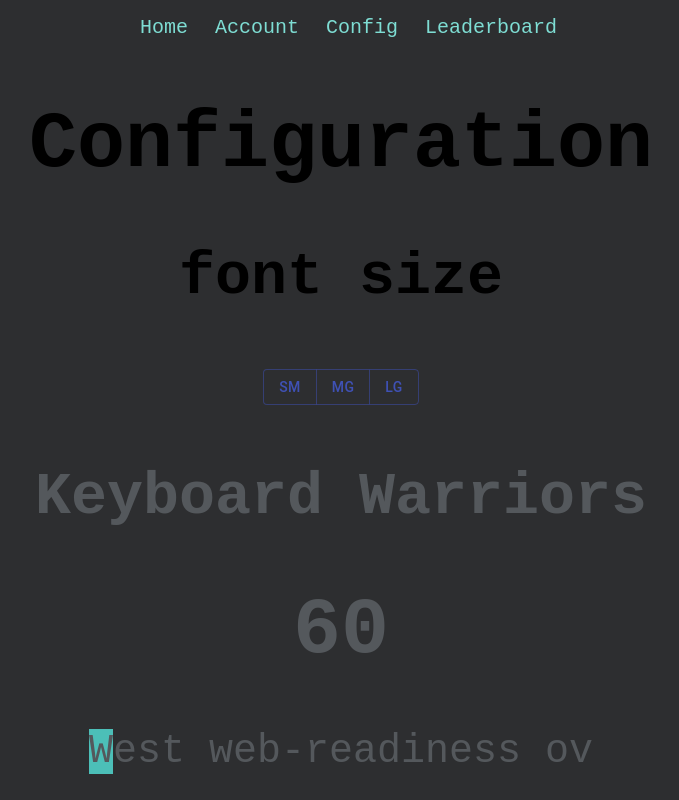
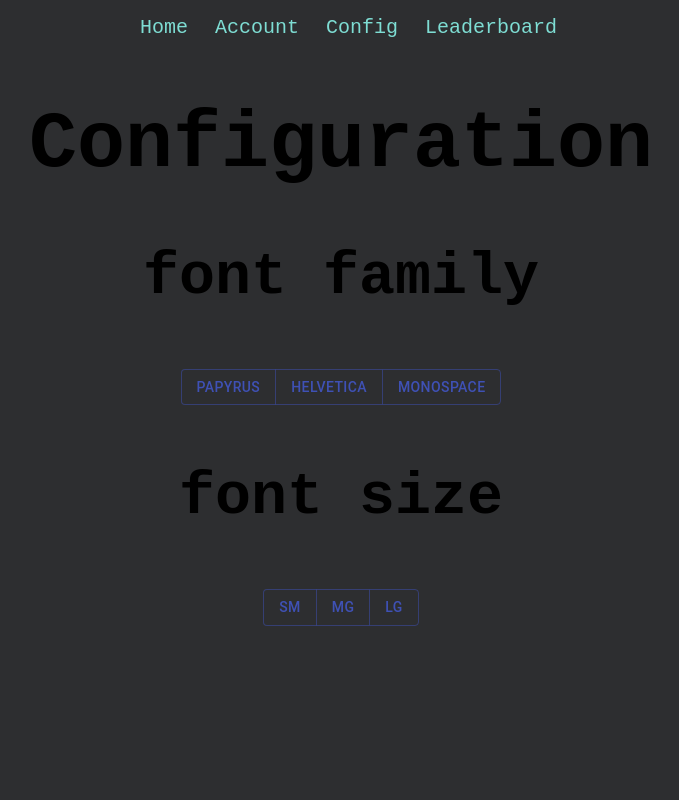
Before and after one commit to goofygoobers/a-dull-boy-types, a React (Create React App) app: page /config in a window 1280 px wide. Shown: the whole page, without its empty margins (299-978 px from the left). Built offline with nearby package versions, Linux system fonts and the light colour scheme.

Commit message:
added feat to change font of applicatoin in config page

```diff
--- /dev/null
+++ b/src/components/fontFamilyButton/fontFamilyButton.component.jsx
@@ -0,0 +1,33 @@
+import React, { useContext } from 'react';
+import Button from '@material-ui/core/Button';
+import ButtonGroup from '@material-ui/core/ButtonGroup';
+import { makeStyles } from '@material-ui/core/styles';
+import { FontFamilyContext } from '../../context/fontFamilyContext';
+
+const useStyles = makeStyles((theme) => ({
+  root: {
+    display: 'flex',
+    flexDirection: 'column',
+    alignItems: 'center',
+    '& > *': {
+      margin: theme.spacing(1),
+    },
+  },
+}));
+
+export const FontFamilyButton = () => {
+
+  const [theme, setTheme] = useContext(FontFamilyContext); //eslint-disable-line no-unused-vars
+
+  const classes = useStyles();
+
+  return (
+    <div className={classes.root}>
+      <ButtonGroup color="primary" aria-label="outlined primary button group">
+        <Button onClick={() => setTheme('papyrus')}>Papyrus</Button>
+        <Button onClick={() => setTheme('helvetica')}>Helvetica</Button>
+        <Button onClick={() => setTheme('monospace')}>Monospace</Button>
+      </ButtonGroup>
+    </div>
+  )
+}
--- /dev/null
+++ b/src/context/fontFamilyContext.jsx
@@ -0,0 +1,13 @@
+import React, { createContext, useState } from 'react';
+
+export const FontFamilyContext = createContext();
+
+export const FontFamilyProvider = props => {
+  const [fontFamily, setFontFamily] = useState('monospace')
+
+  return(
+    <FontFamilyContext.Provider value={[fontFamily, setFontFamily]}>
+      {props.children}
+    </FontFamilyContext.Provider>
+  )
+}
--- a/src/pages/config/configpage.component.jsx
+++ b/src/pages/config/configpage.component.jsx
@@ -1,13 +1,17 @@
 import React from 'react';
 import { FontSizeButton } from '../../components/fontSizeButton/fontSizeButton.component';
+import { FontFamilyButton } from '../../components/fontFamilyButton/fontFamilyButton.component';
 
 function ConfigPage(){
 
   return(
     <div>
       <h1>Configuration</h1>
+      <h2> font family</h2>
+      <FontFamilyButton />
       <h2>font size</h2>
       <FontSizeButton/>
+
     </div>
   )
 }
--- a/src/pages/homepage/homepage.component.jsx
+++ b/src/pages/homepage/homepage.component.jsx
@@ -11,9 +11,11 @@ import { InitialModeContext } from '../../context/initialModeContext';
 import { WpmContext } from '../../context/wpmContext';
 import { AccuracyContext } from '../../context/accuracyContext';
 import { FontSizeContext } from '../../context/fontSizeContext';
+import { FontFamilyContext } from '../../context/fontFamilyContext';
 import TimeButton from '../../components/timeButton/timeButton.component';
 import { ResultModal } from '../../components/modal/resultModal.component';
 import { StyledCharacter } from '../../pages/homepage/homepage.styled';
+
 
 function HomePage() {
 
@@ -25,6 +27,9 @@ function HomePage() {
 
   //font size context
   const [fontSize, setFontSize] = useContext(FontSizeContext); //eslint-disable-line no-unused-vars
+
+  //family font
+  const [fontFamily, setFontFamily] = useContext(FontFamilyContext); //eslint-disable-line no-unused-vars
 
   const [isStarted, setIsStarted] = useContext(InitialModeContext); //eslint-disable-line no-unused-vars
 
@@ -149,7 +154,7 @@ function HomePage() {
 
   return (
     <div className="App">
-      <StyledCharacter fontSize={fontSize}>
+      <StyledCharacter fontFamily ={fontFamily} fontSize={fontSize}>
         <h2>{state.title}</h2>
         <Timer />
         <span className="Character-out">
--- a/src/pages/homepage/homepage.styled.jsx
+++ b/src/pages/homepage/homepage.styled.jsx
@@ -10,7 +10,11 @@ export const StyledLink = styled(Link)`
 export const StyledCharacter = styled.div`
   color: #54585c;
   background-color: #2d2e30;;
-  font-family: monospace;
+  font-family: ${({fontFamily}) => {
+    if(fontFamily === 'papyrus') return 'paryrus';
+    else if(fontFamily === 'helvetica') return 'helvetica';
+    else return 'monospace';
+  }};
   // font-size: 30px;
   font-size: ${({fontSize}) => {
     if(fontSize === 'small') return '20px';
```
Also changed, not shown: src/App.js (+9 -2 lines), 1 other file (tests, documents, lock files or other folders).
